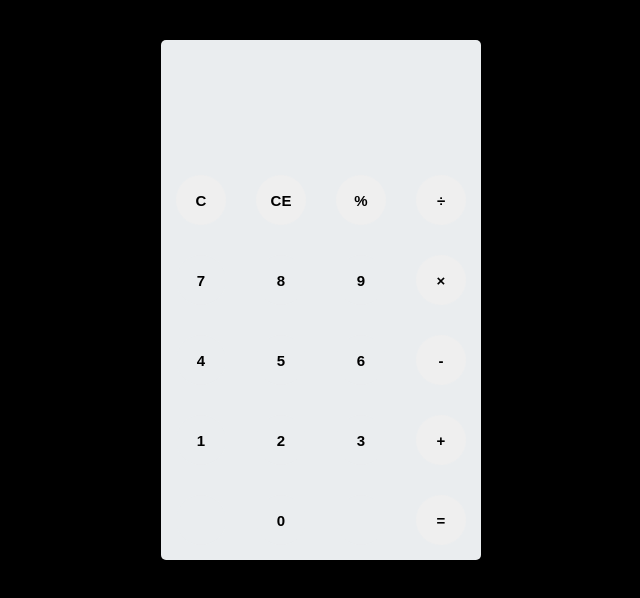
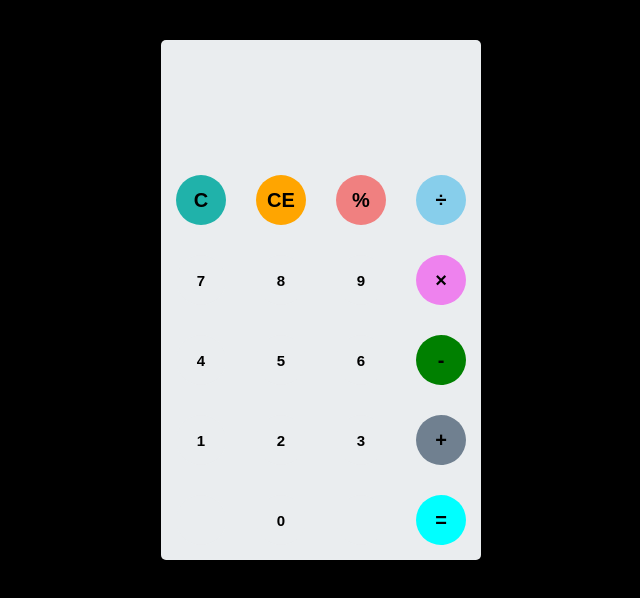
Before and after one commit to Parthswami7/Class_activity, a plain HTML site: page Calculator2.html in a window 1280 px wide. Shown: the whole page, without its empty margins (319-959 px from the left). Drawn offline with Linux system fonts and the light colour scheme.

Commit message:
Calculator-2

```diff
--- a/style.css
+++ b/style.css
@@ -1,23 +1,13 @@
+
 body{
-  font-family: 'Open Sans',sans-serif;
+  font-family: 'Open Sans', sans-serif;
   background-color: black;
 }
-
-/*
-R = Red
-G = Green
-B = Blue
-Called as : Additive Color Model
-white = (255,255,255) px
-black = (0,0,0)
-A = Alpha (opacity/ transparency) = 0 (transparent) OR 1 (opaque))
-
-*/
 
 #container{
   width: 1000px;
   height: 550px;
-  background-image: linear-gradient(rgba(0,0,0,0.3),rgba(0,0,0,0.3)), url(bgImg.jpg);
+  background-image: linear-gradient(rgba(0,0,0,0.3), rgba(0,0,0,0.3)), url(bgImg.jpg);
   margin: 20px auto;
 }
 
@@ -29,13 +19,63 @@ A = Alpha (opacity/ transparency) = 0 (transparent) OR 1 (opaque))
   top: 20px;
   position: relative;
   border-radius: 5px;
-  box-shadow: 0 4px 8px rgba(0, 0, 0, 0.2), 0 6px 20px 0 rgba(0, 0, 0, 0.19);
+  box-shadow: 0 4px 8px 0 rgba(0, 0, 0, 0.2), 6px 20px 0 rgba(0, 0, 0, 0.19);
 }
 
 #result{
   height: 120px;
 }
 
+#history{
+  text-align: right;
+  height: 20px;
+  margin: 0 20px;
+  padding-top: 20px;
+  font-size: 15px;
+  color: #919191;
+}
+
+#output{
+  text-align: right;
+  height: 60px;
+  margin: 10px 20px;
+  font-size: 30px;
+}
+
+button:nth-child(1){
+  font-size: 20px;
+  background-color: #20b2aa;
+}
+
+button:nth-child(2){
+  font-size: 20px;
+  background-color: #ffa500;
+}
+
+button:nth-child(3){
+  font-size: 20px;
+  background-color: #f08080;
+}
+button:nth-child(4){
+  font-size: 20px;
+  background-color:skyblue
+}
+button:nth-child(8){
+  font-size: 20px;
+  background-color: violet;
+}
+button:nth-child(12) {
+  font-size: 20px;
+  background-color: green;
+}
+button:nth-child(16) {
+  font-size: 20px;
+  background-color: slategrey;
+}
+button:nth-child(20) {
+  font-size: 20px;
+  background-color: cyan;
+}
 #keyboard{
   height: 400px;
 }
```
